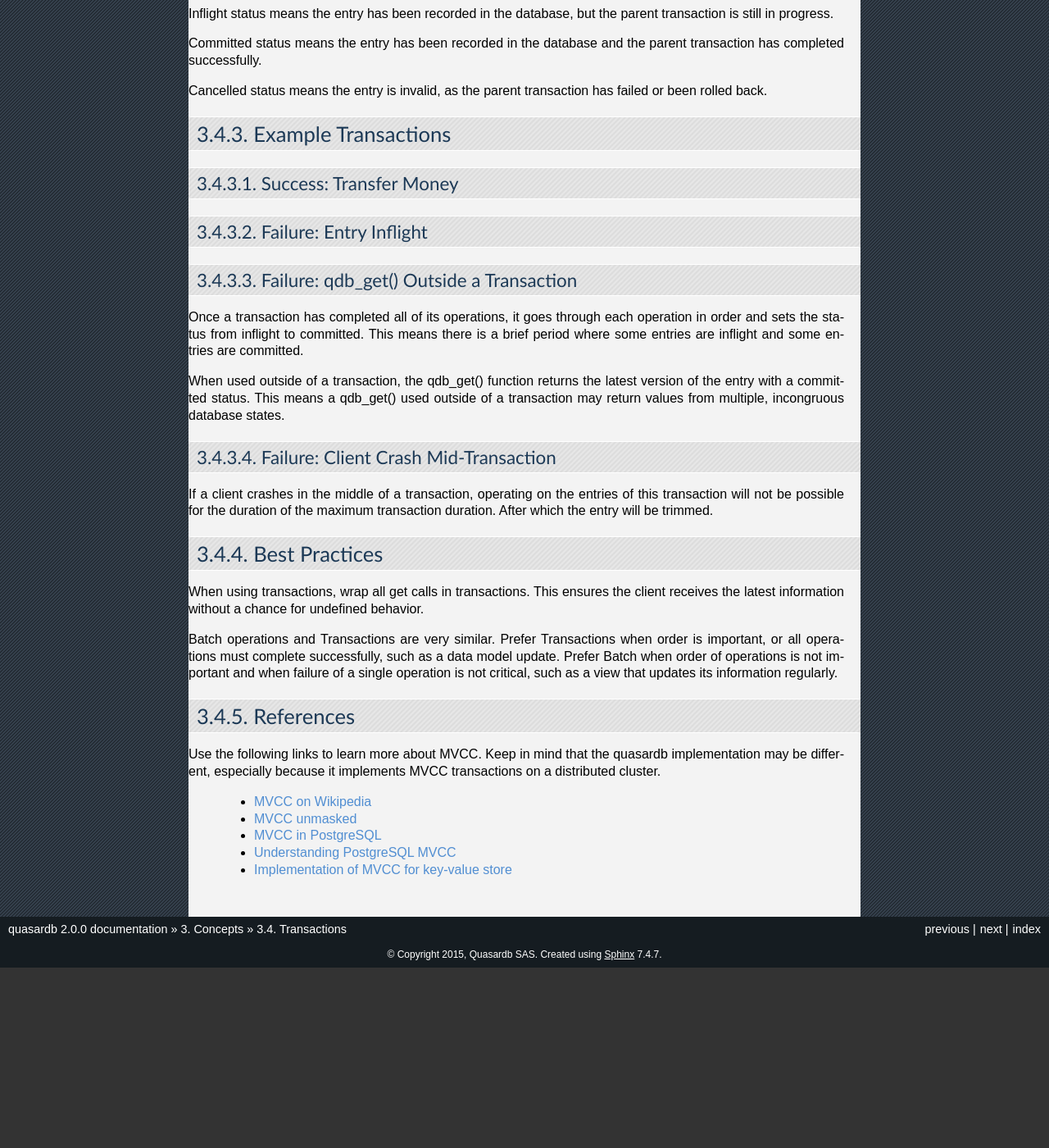
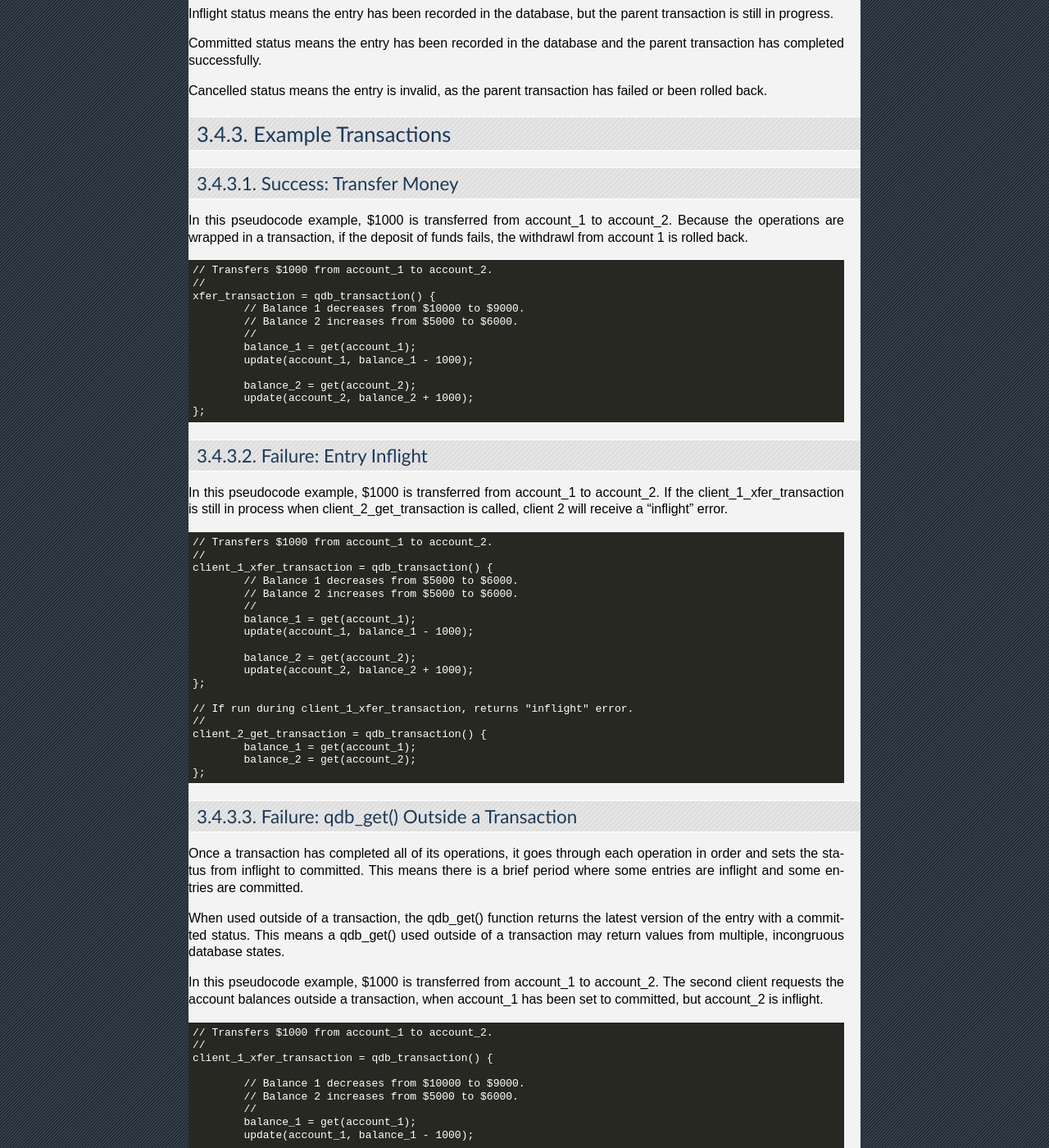
Before and after one commit to iltommi/qdb-documentation, a Sphinx documentation site: the page built from source/concepts/transactions.rst, in a window 1280 px wide and 1400 px high, scrolled down 1522 px. Shown: the whole window at 82% size. Built offline with Sphinx 7.4.7, drawn with Linux system fonts in a browser that asks for light colours; pages that are not in the unit, such as notebooks, are missing from menus; before the commit the page ends 2702 px from its top, so only the background shows below that; some of the changed text lies outside the part shown.

Commit message:
Add exampels to transactions.rst.

```diff
--- a/source/concepts/transactions.rst
+++ b/source/concepts/transactions.rst
@@ -76,8 +76,46 @@ Example Transactions
 Success: Transfer Money
 ~~~~~~~~~~~~~~~~~~~~~~~
 
+In this pseudocode example, $1000 is transferred from account_1 to account_2. Because the operations are wrapped in a transaction, if the deposit of funds fails, the withdrawl from account 1 is rolled back. ::
+
+	// Transfers $1000 from account_1 to account_2.
+	//
+	xfer_transaction = qdb_transaction() {
+		// Balance 1 decreases from $10000 to $9000.
+		// Balance 2 increases from $5000 to $6000.
+		//
+		balance_1 = get(account_1);
+		update(account_1, balance_1 - 1000);
+
+		balance_2 = get(account_2);
+		update(account_2, balance_2 + 1000);
+	};
+
 Failure: Entry Inflight
 ~~~~~~~~~~~~~~~~~~~~~~~
+
+In this pseudocode example, $1000 is transferred from account_1 to account_2. If the client_1_xfer_transaction is still in process when client_2_get_transaction is called, client 2 will receive a "inflight" error. ::
+
+	// Transfers $1000 from account_1 to account_2.
+	//
+	client_1_xfer_transaction = qdb_transaction() {
+		// Balance 1 decreases from $5000 to $6000.
+		// Balance 2 increases from $5000 to $6000.
+		//
+		balance_1 = get(account_1);
+		update(account_1, balance_1 - 1000);
+
+		balance_2 = get(account_2);
+		update(account_2, balance_2 + 1000);
+	};
+
+	// If run during client_1_xfer_transaction, returns "inflight" error.
+	//
+	client_2_get_transaction = qdb_transaction() {
+		balance_1 = get(account_1);
+		balance_2 = get(account_2);
+	};
+
 
 Failure: qdb_get() Outside a Transaction
 ~~~~~~~~~~~~~~~~~~~~~~~~~~~~~~~~~~~~~~~~
@@ -85,6 +123,29 @@ Failure: qdb_get() Outside a Transaction
 Once a transaction has completed all of its operations, it goes through each operation in order and sets the status from inflight to committed. This means there is a brief period where some entries are inflight and some entries are committed.
 
 When used outside of a transaction, the qdb_get() function returns the latest version of the entry with a committed status. This means a qdb_get() used outside of a transaction may return values from multiple, incongruous database states.
+
+In this pseudocode example, $1000 is transferred from account_1 to account_2. The second client requests the account balances outside a transaction, when account_1 has been set to committed, but account_2 is inflight. ::
+
+	// Transfers $1000 from account_1 to account_2.
+	//
+	client_1_xfer_transaction = qdb_transaction() {
+
+		// Balance 1 decreases from $10000 to $9000.
+		// Balance 2 increases from $5000 to $6000.
+		//
+		balance_1 = get(account_1);
+		update(account_1, balance_1 - 1000);
+
+		balance_2 = get(account_2);
+		update(account_2, balance_2 + 1000);
+	};
+
+	// Called from client 2.
+	// If run after the withdrawl is committed
+	// but before the deposit is committed, returns invalid account balances.
+	//
+	balance_1 = get(account_1);  // $9000
+	balance_2 = get(account_2);  // $5000
 
 
 Failure: Client Crash Mid-Transaction
```
